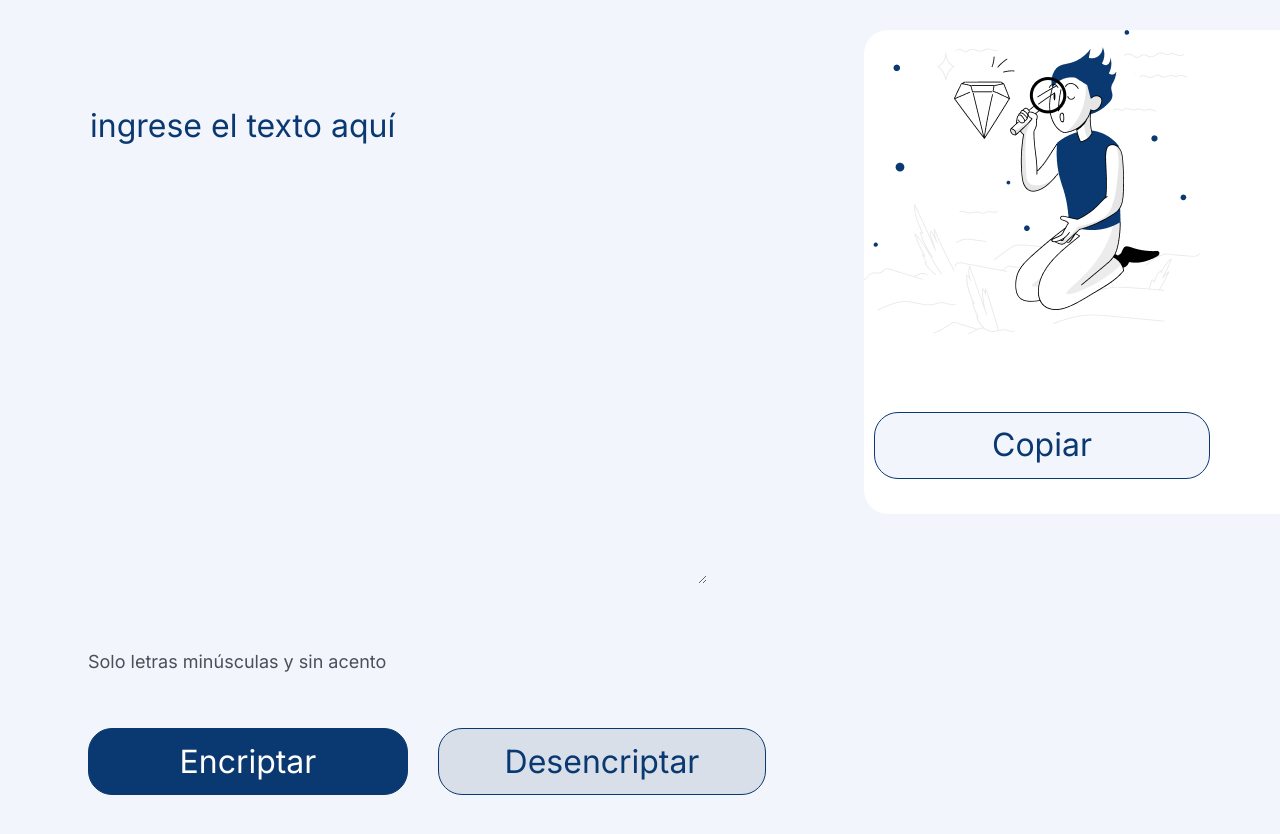
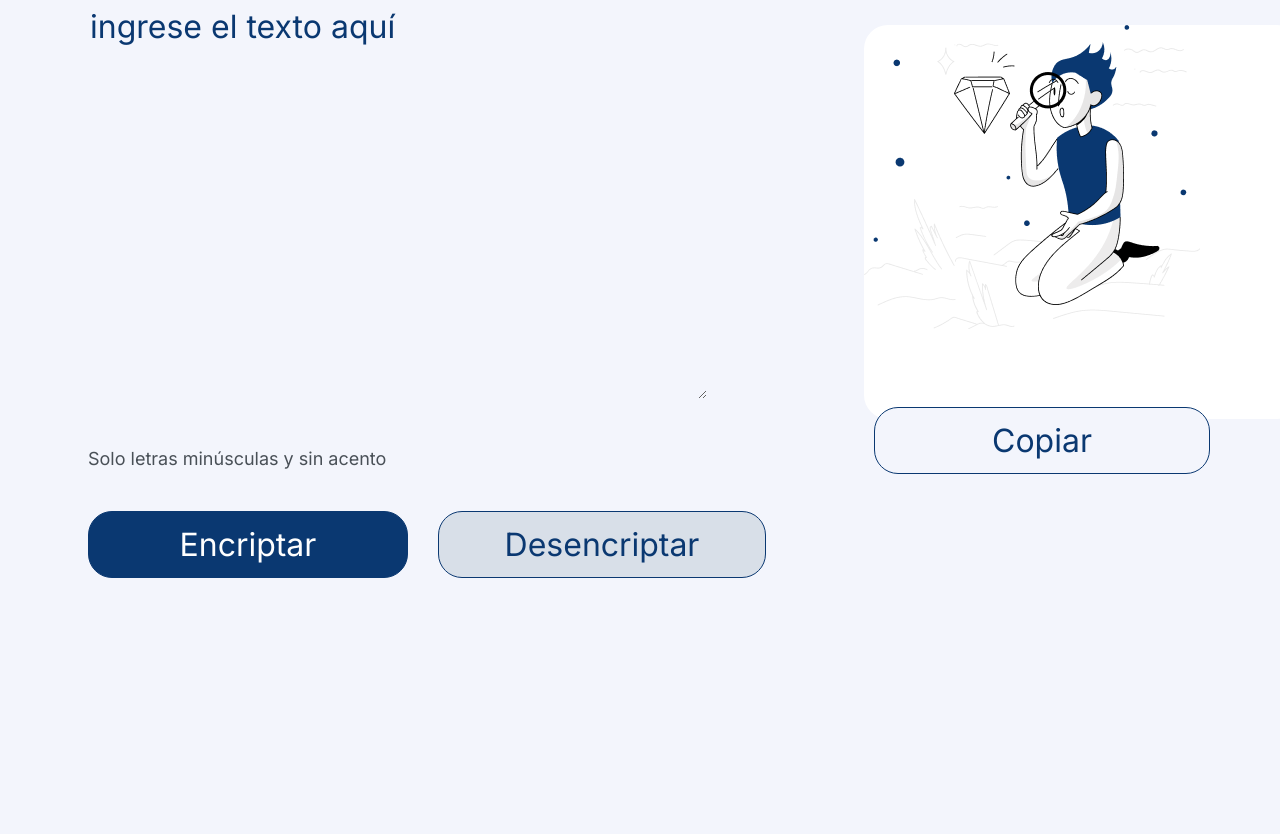
Before and after one commit to jcdelrioe/Encriptador, a plain HTML site: page index.html in a window 1280 px wide. Shown: the part 72-906 px from the top of the page. After the commit the page ends 800 px from the top, so only its background shows below. Drawn offline with Linux system fonts and the light colour scheme.

Commit message:
fixing css

```diff
--- a/index.html
+++ b/index.html
@@ -20,8 +20,6 @@
       <section>
         <textarea
           class="text-area"
-          name=""
-          id=""
           cols="30"
           rows="10"
           placeholder="Ingrese el texto aquí"
--- a/style.css
+++ b/style.css
@@ -4,13 +4,7 @@
   font-family: Inter;
   font-size: 32px;
   font-weight: 400;
-  line-height: 48px;
   letter-spacing: 0em;
-
-  /* width: 577px;
-  height: 48px;
-  top: 168px;
-  left: 240px; */
 }
 
 .logo {
@@ -28,7 +22,7 @@ main {
 .text-area {
   border: none;
   color: #0a3871;
-  margin-top: 90px;
+  /* margin-top: 90px; */
   text-transform: lowercase;
 }
 ::placeholder {
```
